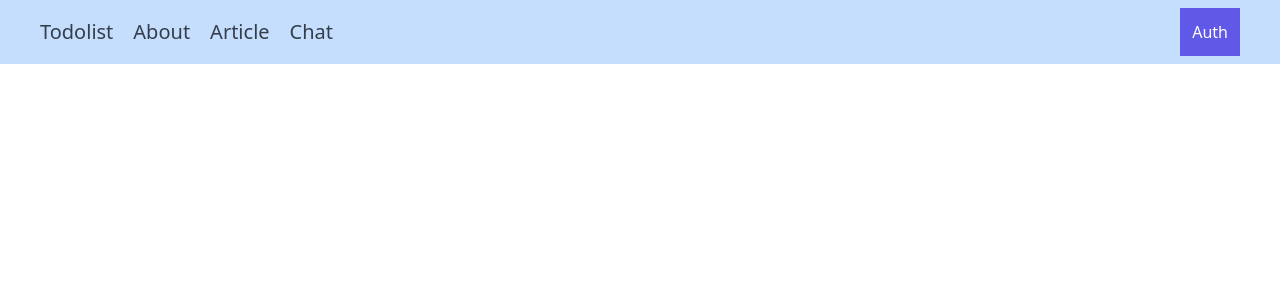
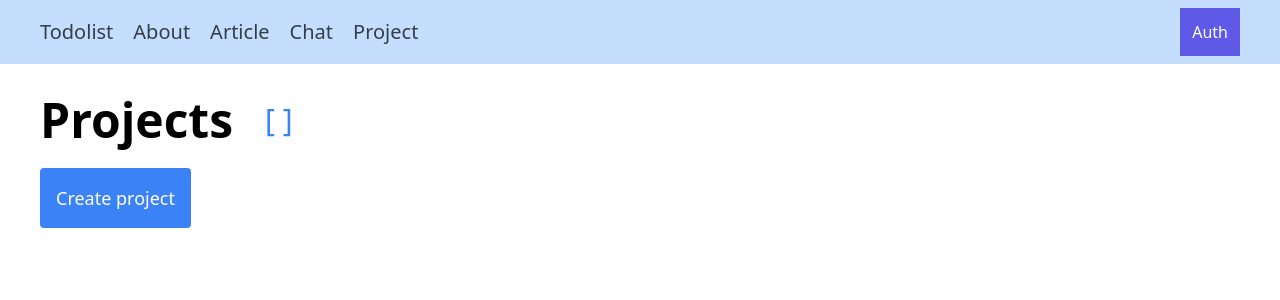
Before and after one commit to Loksli17/start-nest, a Vue app in the folder client/: page /project in a window 1280 px wide. Shown: the top 300 px of the page. Built offline with nearby package versions, Linux system fonts and the light colour scheme; what tw-elements, vue-toast-notification would draw is missing.

Commit message:
Project view start

```diff
--- a/client/src/components/Menu.vue
+++ b/client/src/components/Menu.vue
@@ -49,6 +49,7 @@
                 {to: "/about",   text: 'About'},
                 {to: "/article", text: 'Article'},
                 {to: "/chat",    text: 'Chat'},
+                {to: "/project",    text: 'Project'},
             ]);
 
             watch(toggle, (value: boolean) => {
--- a/client/src/router/index.ts
+++ b/client/src/router/index.ts
@@ -23,6 +23,12 @@ const routes: Array<RouteRecordRaw> = [
     },
 
     {
+        path: '/project',
+        name: 'Project',
+        component: () => import('../views/Project.vue'),
+    },
+
+    {
         path: '/about',
         name: 'About',
         // route level code-splitting
--- /dev/null
+++ b/client/src/views/Project.vue
@@ -0,0 +1,82 @@
+
+<template>
+
+    <div v-if="accessToken == ''" class=" pt-24 pb-14">
+        <h1 class=" text-2xl font-bold">You are not authorized. You should do it before drawing! </h1>
+    </div>
+
+    <div v-else class=" pt-24 pb-14 h-screen box-border grid grid-rows-chat-page-wrap">
+
+        <div class="px-10 grid grid-flow-col auto-cols-max gap-8 items-center">
+            <h1 class=" text-5xl font-bold">Projects</h1>
+            <span class="text-3xl text-blue-500">[ {{login}} ]</span>
+        </div>
+
+        <div class="mt-6 px-10 ">
+            <button class="p-4 w-max bg-blue-500  text-white text-lg rounded" @click="newModalToggle = true">Create project</button>
+        </div>
+    </div>
+
+    <div @click.self="newModalToggle = false" class="grid justify-center items-center fixed z-50 w-full h-full z-1 bg-gray-800 bg-opacity-80 top-0 left-0" :class="{'hidden': !newModalToggle}">
+
+        <form class=" bg-white p-8 grid gap-10 opacity-100">
+            <input class="cursor-pointer border-2 border-gray-600 p-3" type="text" name="name" v-model="name">
+            <input class=" p-4 bg-blue-500 text-white cursor-pointer" type="submit" @click.prevent="sendProject" value="Create room">
+        </form>
+    </div>
+
+</template>
+
+
+<script lang="ts">
+    import axios, { AxiosResponse }              from 'axios';
+    import { computed, defineComponent, inject, nextTick, Ref, ref } from 'vue';
+    import { ToastPluginApi }                    from 'vue-toast-notification';
+
+    import { useUserStore }  from '../store/user';
+    import { useTokenStore } from './../store/token';
+
+
+    export default defineComponent({
+
+        setup() {
+
+            const
+                basicUrl              = "http://127.0.0.1:3000",
+                storeToken            = useTokenStore(),
+                storeUser             = useUserStore(),
+                Toast: ToastPluginApi = inject('Toast') as ToastPluginApi;
+
+            const
+                sendProject = () => {
+
+                    axios.put(`${basicUrl}/project/add`,
+                        {
+                            name: name.value,
+                        },
+                        {
+                            headers: {
+                                Authorization: `Bearer ${storeToken.accessToken}`
+                            },
+                            withCredentials: true,
+                        }
+                    ).then((response: AxiosResponse) => {
+                        console.log(response);
+                    })
+                };
+
+
+            let
+                name          : Ref<string>  = ref(""),
+                newModalToggle: Ref<boolean> = ref(false);
+
+
+            return {
+                name,
+                newModalToggle,
+
+                sendProject,
+            }
+        },
+    })
+</script>
```
